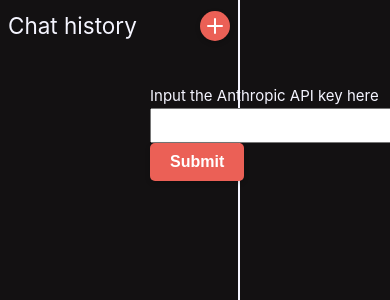
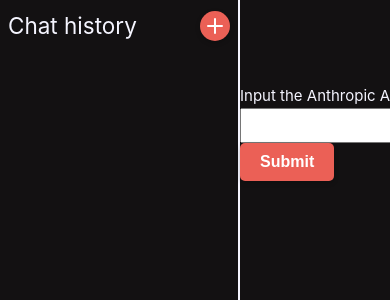
Before and after one commit to thibaudszy/anthropic-ai-client, a Vue app: page / in a window 390 px wide. Shown: the top 300 px of the page. Built offline with nearby package versions, Linux system fonts and the light colour scheme.

Commit message:
fix responsiveness on big screen

```diff
--- a/src/App.vue
+++ b/src/App.vue
@@ -22,6 +22,7 @@
 <template>
     <div class="app-content">
         <SideBar class="app-sidebar" />
+        <div class="main-content-container">
             <main class="main-content">
                 <form
                     v-if="showApiKeyRequest"
@@ -36,6 +37,7 @@
                 </form>
                 <RouterView v-else />
             </main>
+        </div>
     </div>
 </template>
 
@@ -52,7 +54,11 @@
         width: var(--sidebar-width);
         min-width: var(--sidebar-width);
     }
-
+    & .main-content-container {
+        display: flex;
+        justify-content: center;
+        flex-grow: 1;
+    }
     & .main-content {
         display: flex;
         flex-direction: column;
@@ -60,12 +66,7 @@
         position: relative;
         height: 100%;
         flex-grow: 1;
-        --main-content-width: calc(100dvw - var(--sidebar-width));
-        width: clamp(
-            var(--main-content-width),
-            var(--main-content-width),
-            var(--main-content-width)
-        );
+        max-width: 100rem;
     }
 }
 .api-key-form {
--- a/src/assets/main.css
+++ b/src/assets/main.css
@@ -3,7 +3,6 @@
 
 #app {
     width: 100dvw;
-    max-width: 2000px;
     margin: 0;
     padding: 0;
     font-weight: normal;
--- a/src/views/Homeview.vue
+++ b/src/views/Homeview.vue
@@ -40,7 +40,8 @@
     overflow: auto;
 }
 header {
-    width: 100%;
+    width: calc(100dvw - var(--sidebar-width));
+    padding-right: calc(var(--sidebar-width) / 2);
     text-align: center;
     box-shadow:
         0 4px 6px -1px rgba(255, 255, 255, 0.1),
```
Lines whose indentation alone changed are shown as unchanged.
